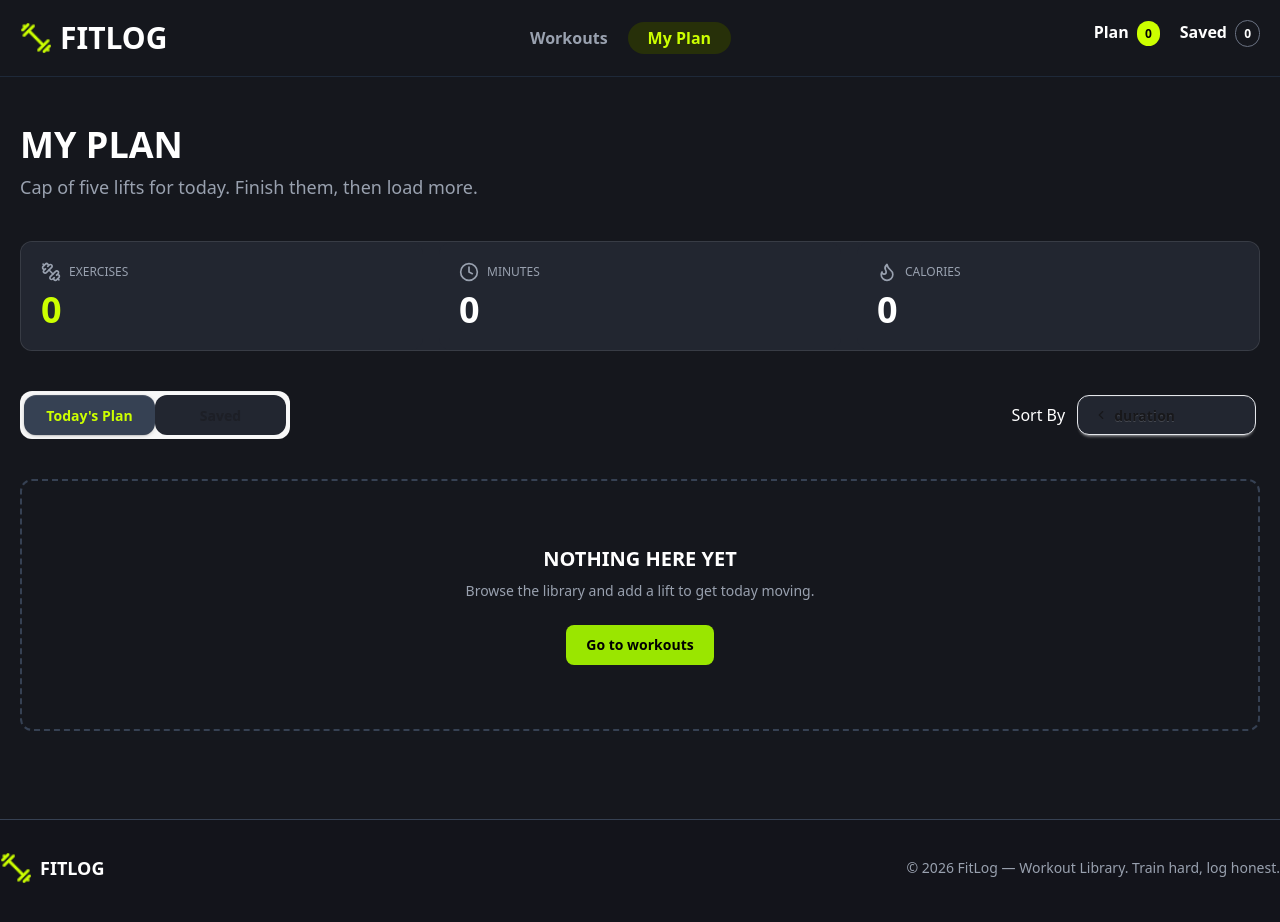
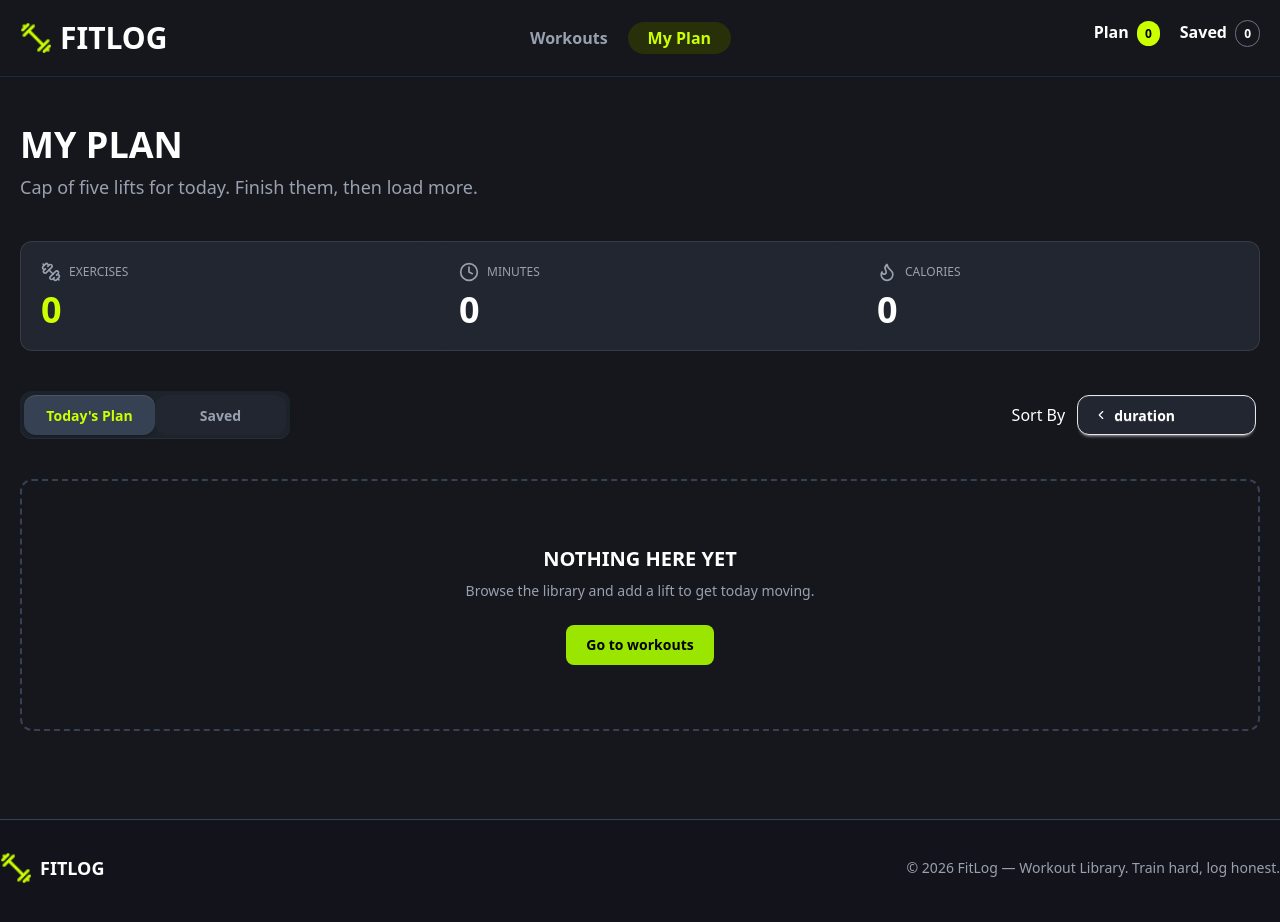
Before and after one commit to irfanhossaintanjid/assignment-6, a Next.js app: page /my-plan in a window 1280 px wide. Shown: the top 922 px of the page. Built offline with nearby package versions, Linux system fonts and the light colour scheme.

Commit message:
more modification and design polish

```diff
--- a/src/app/my-plan/page.tsx
+++ b/src/app/my-plan/page.tsx
@@ -75,13 +75,13 @@ const currentList = activeTab === "plan" ? plan : saved as PlanWorkout[];
       </div>
 
 
-      <div className="mt-10 flex flex-col items-center justify-between gap-4 sm:flex-row">
+      <div className="mt-10 flex flex-col items-center justify-between gap-4  sm:flex-row">
 
-        <div className="tabs tabs-box grid w-full grid-cols-2 rounded-xl sm:mb-10 sm:w-[270px]">
+        <div className="tabs tabs-box bg-[#1D232A] grid w-full grid-cols-2 rounded-xl sm:mb-10 sm:w-[270px]">
           <input
             type="radio"
             name="my_tabs_1"
-            className={`tab rounded-xl font-bold ${activeTab === "plan" ? "bg-gray-700 text-[#ccff00]" : "bg-[#222630]  hover:bg-gray-800"}`}
+            className={`tab rounded-xl font-bold ${activeTab === "plan" ? "bg-gray-700 text-[#ccff00]" : "bg-[#222630]  hover:bg-gray-800 text-gray-400"}`}
             aria-label="Today's Plan"
             checked={activeTab === "plan"}
             onChange={() => setActiveTab("plan")}
@@ -89,7 +89,7 @@ const currentList = activeTab === "plan" ? plan : saved as PlanWorkout[];
           <input
             type="radio"
             name="my_tabs_1"
-            className={`tab rounded-xl font-bold ${activeTab === "saved" ? "bg-gray-700 text-[#ccff00]" : "bg-[#222630]  hover:bg-gray-800"}`}
+            className={`tab rounded-xl font-bold ${activeTab === "saved" ? "bg-gray-700 text-[#ccff00]" : "bg-[#222630] text-gray-400 hover:bg-gray-800"}`}
             aria-label="Saved"
             checked={activeTab === "saved"}
             onChange={() => setActiveTab("saved")}
@@ -99,13 +99,13 @@ const currentList = activeTab === "plan" ? plan : saved as PlanWorkout[];
 
         <div className="flex w-full mb-3 items-center justify-between  gap-2 sm:w-auto sm:justify-start sm:mb-10">
           Sort By
-          <div className="dropdown dropdown-left dropdown-end  ">
-            <div tabIndex={0} role="button" className="btn m-1 bg-[#222630] rounded-xl border border-gray-200 pe-20">
-              <LuChevronLeft />{sortBy}
+          <div className="dropdown dropdown-bottom md:dropdown-left dropdown-end  ">
+            <div tabIndex={0} role="button" className="btn m-1 bg-[#222630] text-white rounded-xl border border-gray-200 pe-20">
+              <LuChevronLeft className="rotate-270 md:rotate-0" />{sortBy}
             </div>
             <ul
               tabIndex={-1}
-              className="dropdown-content menu bg-base-100 rounded-box z-1 w-52 p-2 shadow-sm"
+              className="dropdown-content menu bg-[#1D232A] rounded-box z-1 w-52 p-2  shadow-sm"
             >
               <li><a onClick={() => setSortBy("duration")}>duration</a></li>
               <li><a onClick={() => setSortBy("calories")}>calories</a></li>
@@ -135,7 +135,7 @@ const currentList = activeTab === "plan" ? plan : saved as PlanWorkout[];
               key={workout.id}
               className="flex items-center gap-4 rounded-xl border border-white/10 bg-[#222630] p-4"
             >
-              <div className="relative aspect-[4/5] w-20 shrink-0 overflow-hidden rounded-lg">
+              <div className="relative aspect-4/5 w-20 shrink-0 overflow-hidden rounded-lg">
                 <Image
                   src={workout.image}
                   alt={workout.name}
@@ -171,7 +171,7 @@ const currentList = activeTab === "plan" ? plan : saved as PlanWorkout[];
                 <div className="flex flex-wrap items-center gap-2">
                   <Link
                     href={`/workout/${workout.id}`}
-                    className="btn btn-sm btn-outline rounded-2xl border border-gray-500 px-4 py-2 font-bold hover:bg-gray-800"
+                    className="btn btn-sm btn-outline rounded-2xl border text-white border-gray-500 px-4 py-2 font-bold hover:bg-gray-700"
                   >
                     View Details
                   </Link>
@@ -180,7 +180,7 @@ const currentList = activeTab === "plan" ? plan : saved as PlanWorkout[];
                      <button
                       onClick={() => markAsDone(workout.id)}
                        disabled={workout.isDone}
-                     className="btn btn-sm rounded-2xl  bg-[#ccff00] px-4 font-bold text-black hover:bg-[#ccff00]/70 disabled:bg-gray-700  disabled:text-gray-400 "
+                     className="btn btn-sm rounded-2xl  bg-[#ccff00] px-4 font-bold text-black hover:bg-[#ccff00]/60 disabled:bg-[#6d7c2f] "
                         >
                     {workout.isDone ? "Done ✓" : "Mark as Done"}
                         </button>
@@ -192,7 +192,7 @@ const currentList = activeTab === "plan" ? plan : saved as PlanWorkout[];
                         ? removeFromPlan(workout.id)
                         : removeFromSaved(workout.id)
                     }
-                    className="btn  btn-outline hover:bg-[#ccff00] hover:text-black  rounded-full px-4 font-bold"
+                    className="btn  btn-outline border-white text-white hover:bg-[#ccff00] hover:text-black  rounded-full px-4 font-bold"
                   >
                     ✕
                   </button>
--- a/src/app/workout/[id]/page.tsx
+++ b/src/app/workout/[id]/page.tsx
@@ -68,7 +68,7 @@ if (!workout) {
   <div className="card lg:card-side gap-8 ">
 
 
-    <div className="relative aspect-[4/5] w-full  overflow-hidden rounded-2xl lg:w-[35%]">
+    <div className="relative aspect-4/5 w-full  overflow-hidden rounded-2xl lg:w-[35%]">
       <Image
         src={workout.image}
         alt={workout.name}
@@ -196,10 +196,10 @@ if (!workout) {
 <button
   onClick={() => addToPlan(workout)}
   // disabled={isPlanFull || isAlreadyInPlan}
-  className={`bg-[#ccff00] text-black font-bold  px-4 py-2   rounded-md ${isAlreadyInPlan ? "bg-gray-700 text-gray-400 " : "bg-[#ccff00]  hover:bg-lime-600"}`}
+  className={` text-black font-bold     rounded-md ${isPlanFull && "bg-[#6d7c2f] px-4 py-2"} ${isAlreadyInPlan && "bg-gray-700 text-gray-400 px-4 py-2"} `}
 >
 
-  {isAlreadyInPlan ? "Already in Plan ✓" : isPlanFull ? `"Plan Full"` :<span className="flex justify-between gap-2 items-center "> <LuClipboardPlus className="size-4 " />Add to today's plan</span>}
+  {isAlreadyInPlan ? "Already in Plan ✓" : isPlanFull ? "Plan Full" :<span className="flex justify-between gap-2 items-center px-4 py-2 rounded-md hover:bg-[#ccff00]/60 bg-[#ccff00]"> <LuClipboardPlus className="size-4 " />Add to today's plan</span>}
 
 </button>
 
--- a/src/components/Navbar.tsx
+++ b/src/components/Navbar.tsx
@@ -65,7 +65,7 @@ export default function Navbar() {
 
 
 
-        <label className="btn btn-circle swap swap-rotate md:hidden">
+        <label className="btn btn-circle bg-[#273009] text-[#ccff00] swap swap-rotate md:hidden">
   <input
     type="checkbox"
     checked={isOpen}
```
Also changed, not shown: 1 other file (tests, documents, lock files or other folders).
